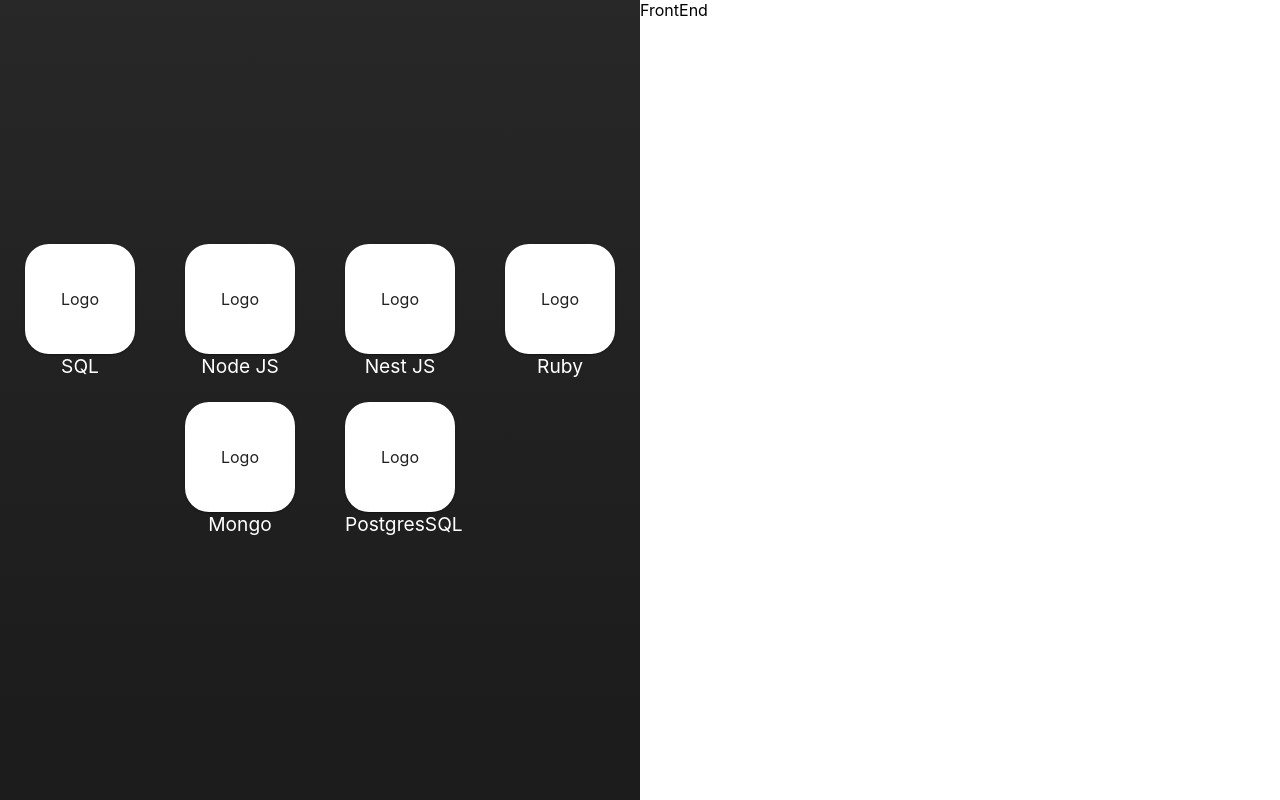
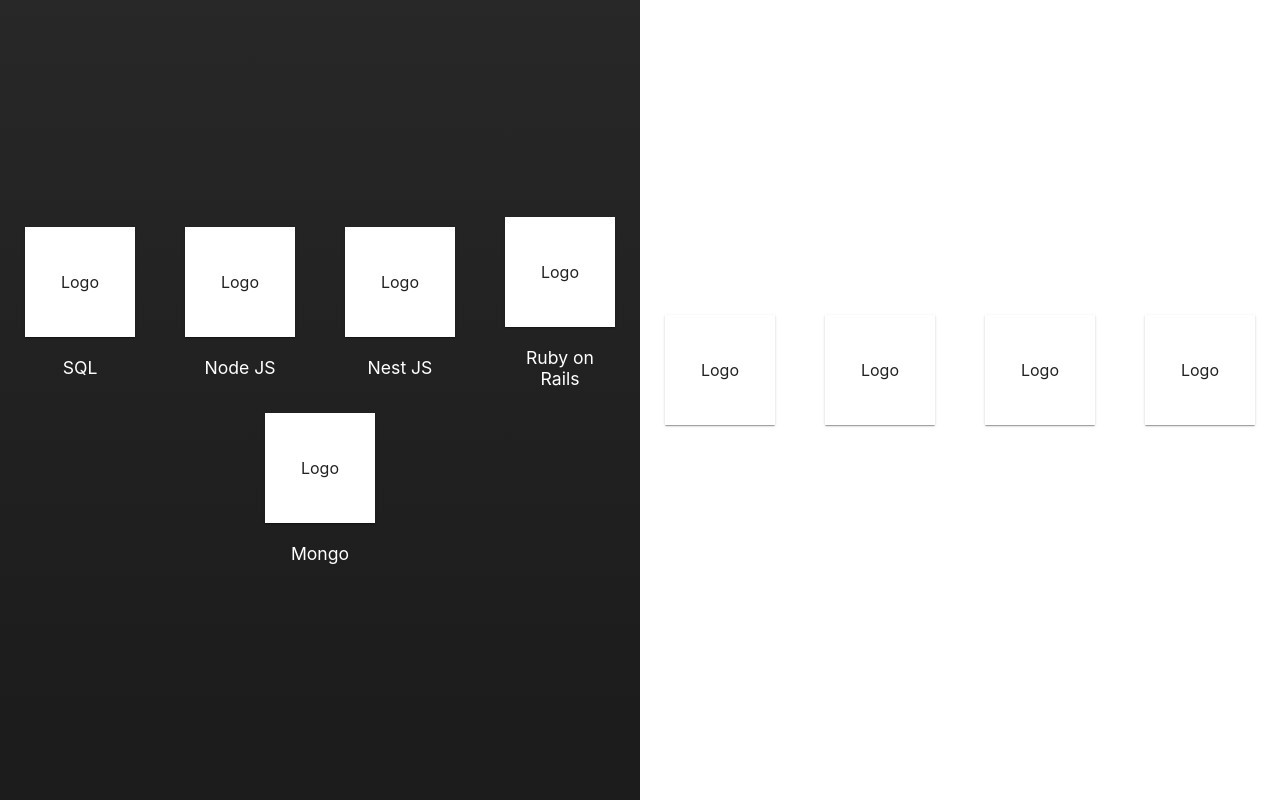
Before and after one commit to AlexFlok1/portfolio, a React (Create React App) app: page /skills in a window 1280 px wide. Built offline with nearby package versions, Linux system fonts and the light colour scheme; a web font is replaced by a local one.

Commit message:
wip: skills page

```diff
--- a/src/Components/AboutComponent/AboutComponent.js
+++ b/src/Components/AboutComponent/AboutComponent.js
@@ -39,6 +39,7 @@
   return (
     <>
       <Grid
+        padding={0}
         container
         justifyContent='center'
         alignItems='center'
@@ -80,12 +81,7 @@
               background: 'linear-gradient(145deg, #3c3c3c, #323232)',
             }}
             sx={{
-              borderRadius: {
-                xl: '40px 0 0 40px',
-                lg: '40px 0 0 40px',
-                md: '40px 0 0 40px',
-                xs: '0',
-              },
+              borderRadius: 0,
             }}
           >
             <span className='about-text'>Hi</span>
@@ -130,6 +126,7 @@
               alignItems: 'center',
               justifyContent: 'center',
               display: 'flex',
+              borderRadius: 0,
             }}
           >
             <Grid
--- a/src/Components/SkillComponent/styles.tsx
+++ b/src/Components/SkillComponent/styles.tsx
@@ -1,5 +1,5 @@
 import { Paper } from '@mui/material';
-import { styled } from '@mui/system';
+import { styled } from '@mui/material/styles';
 
 export const StyledBadgeWrapper = styled('div')(() => ({
   display: 'flex',
@@ -14,17 +14,23 @@
 export const StyledBadgeText = styled('span')(() => ({
   display: 'inline-block',
   width: '100%',
-  fontSize: '1.2rem',
+  fontSize: '1.1rem',
   color: 'white',
   textAlign: 'center',
+  marginTop: '20px',
 }));
 
 export const StyledBadgePaper = styled(Paper)(() => ({
   display: 'flex',
   width: '100px',
   height: '100px',
-  borderRadius: '24px',
   justifyContent: 'center',
   alignItems: 'center',
   padding: '5px',
+  borderRadius: 0,
+  transition: 'all .4s ease',
+
+  '&:hover': {
+    transform: 'rotateZ(45deg)',
+  },
 }));
--- a/src/data/skills.ts
+++ b/src/data/skills.ts
@@ -15,7 +15,7 @@
     type: 'be',
   },
   {
-    name: 'Ruby',
+    name: 'Ruby on Rails',
     logo: '',
     type: 'be',
   },
@@ -25,8 +25,23 @@
     type: 'be',
   },
   {
-    name: 'PostgresSQL',
+    name: 'React',
     logo: '',
-    type: 'be',
+    type: 'fe',
+  },
+  {
+    name: 'Three JS',
+    logo: '',
+    type: 'fe',
+  },
+  {
+    name: 'Redux Saga',
+    logo: '',
+    type: 'fe',
+  },
+  {
+    name: 'React Query',
+    logo: '',
+    type: 'fe',
   },
 ];
--- a/src/pages/Skills.tsx
+++ b/src/pages/Skills.tsx
@@ -10,9 +10,11 @@
 
 const SkillsPage = () => {
   const [beSkills, setBeSkills] = useState<Skill[]>([]);
+  const [feSkills, setFeSkills] = useState<Skill[]>([]);
 
   useEffect(() => {
     setBeSkills(Skills.filter((skill) => skill.type === 'be'));
+    setFeSkills(Skills.filter((skill) => skill.type === 'fe'));
   }, []);
 
   return (
@@ -35,7 +37,11 @@
                 beSkills.map((skill) => (
                   <Grid
                     item
-                    xs={3}
+                    xl={3}
+                    lg={3}
+                    md={4}
+                    sm={4}
+                    xs={4}
                     display='flex'
                     alignItems='center'
                     justifyContent='center'
@@ -47,7 +53,33 @@
           </Box>
         </Grid>
         <Grid item xs={12} sm={12} md={6} lg={6} xl={6} height={1}>
-          <Box component='div'>FrontEnd</Box>
+          <Box
+            component='div'
+            display='flex'
+            alignItems='center'
+            justifyContent='center'
+            height={1}
+          >
+            <Grid container alignItems='center' justifyContent='center'>
+              {feSkills &&
+                feSkills.length > 0 &&
+                feSkills.map((skill) => (
+                  <Grid
+                    item
+                    xl={3}
+                    lg={3}
+                    md={4}
+                    sm={4}
+                    xs={4}
+                    display='flex'
+                    alignItems='center'
+                    justifyContent='center'
+                  >
+                    <SkillBadgeComponent skillName={skill.name} />
+                  </Grid>
+                ))}
+            </Grid>
+          </Box>
         </Grid>
       </Grid>
     </>
```
